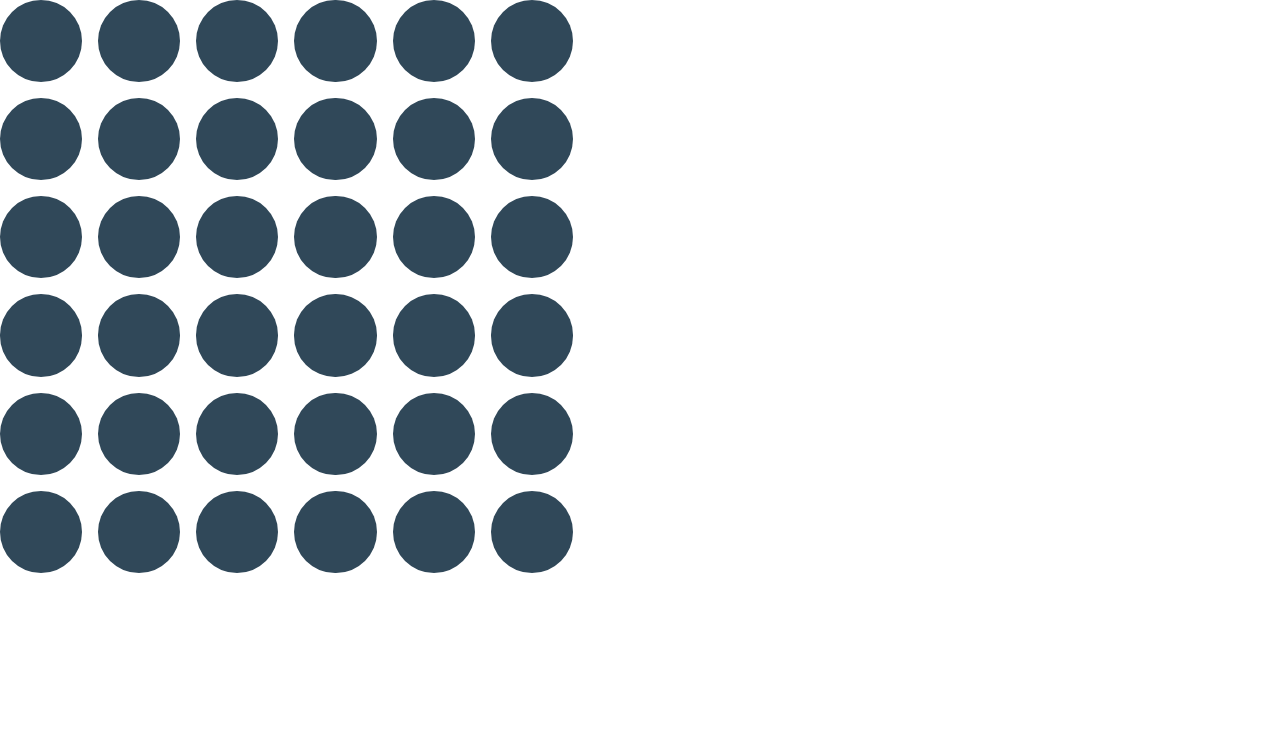
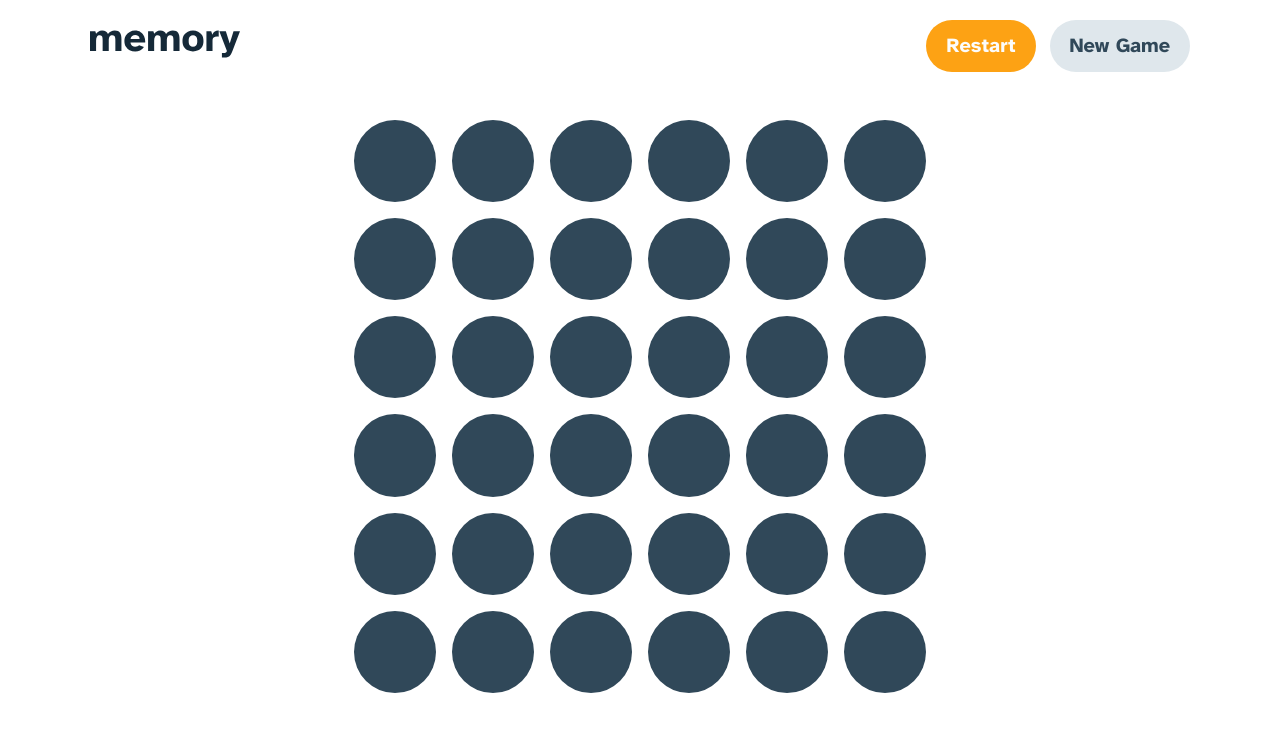
Before and after one commit to DmitryMuzalev/memory-game, a React (Vite) app: page / in a window 1280 px wide. Shown: the top 732 px of the page. Built offline with nearby package versions, Linux system fonts and the light colour scheme.

Commit message:
Add GameHeader and Button

```diff
--- a/src/App.jsx
+++ b/src/App.jsx
@@ -3,6 +3,7 @@ import data from "./data";
 import { Card } from "./components/Card/Card";
 import { shuffleCards } from "./utils/shuffle-algorithm";
 import { useEffect, useState } from "react";
+import { GameHeader } from "./components/GameHeader/GameHeader";
 
 function App() {
   const [cards, setCards] = useState([]);
@@ -12,7 +13,8 @@ function App() {
   }, []);
 
   return (
-    <div>
+    <div className="app">
+      <GameHeader />
       <div className="gameArea">
         {cards.map((item, index) => (
           <Card key={index} {...item} />
--- /dev/null
+++ b/src/components/Button/Button.jsx
@@ -0,0 +1,16 @@
+import { clsx } from "clsx";
+import styles from "./Button.module.scss";
+
+function Button({ children, cb = () => {}, type = "default" }) {
+  const stylesForButton = clsx(
+    styles.button,
+    type === "default" && styles.buttonDefault,
+    type === "primary" && styles.buttonPrimary
+  );
+  return (
+    <button className={stylesForButton} onClick={cb}>
+      {children}
+    </button>
+  );
+}
+export { Button };
--- /dev/null
+++ b/src/components/Button/Button.module.scss
@@ -0,0 +1,28 @@
+.button {
+  border: none;
+  font-family: inherit;
+  font-weight: 700;
+  line-height: 1;
+  font-size: 1.25rem;
+  padding: 0.8em 1em;
+  border-radius: 1.3em;
+  text-transform: capitalize;
+  background-color: transparent;
+  transition: all 0.3s;
+
+  &Primary {
+    background-color: var(--c-yellow-1);
+    color: var(--c-white-1);
+    &:hover {
+      background-color: var(--c-yellow-2);
+    }
+  }
+  &Default {
+    background-color: var(--c-blue-6);
+    color: var(--c-blue-2);
+    &:hover {
+      background-color: var(--c-blue-3);
+      color: var(--c-white-1);
+    }
+  }
+}
--- /dev/null
+++ b/src/components/GameHeader/GameHeader.jsx
@@ -0,0 +1,16 @@
+import { Button } from "../Button/Button";
+import { Logo } from "../Logo/Logo";
+import styles from "./GameHeader.module.scss";
+
+function GameHeader() {
+  return (
+    <header className={styles.gameHeader}>
+      <Logo />
+      <div className={styles.gameHeaderBtns}>
+        <Button type="primary">restart</Button>
+        <Button type="default">new game</Button>
+      </div>
+    </header>
+  );
+}
+export { GameHeader };
--- /dev/null
+++ b/src/components/GameHeader/GameHeader.module.scss
@@ -0,0 +1,10 @@
+.gameHeader {
+  width: 100%;
+  display: flex;
+  align-items: center;
+  justify-content: space-between;
+  &Btns {
+    display: flex;
+    gap: 0.875rem;
+  }
+}
--- /dev/null
+++ b/src/components/Logo/Logo.jsx
@@ -0,0 +1,15 @@
+import styles from "./Logo.module.scss";
+import darkLogo from "../../assets/images/logo-dark.svg";
+import lightLogo from "../../assets/images/logo-light.svg";
+
+function Logo({ mode = "dark" }) {
+  return (
+    <div className={styles.logo}>
+      <img
+        src={mode === "dark" ? darkLogo : lightLogo}
+        alt="Logo game Memory"
+      />
+    </div>
+  );
+}
+export { Logo };
--- /dev/null
+++ b/src/components/Logo/Logo.module.scss
@@ -0,0 +1,2 @@
+.logo {
+}
--- a/src/index.scss
+++ b/src/index.scss
@@ -34,6 +34,16 @@ button {
   cursor: pointer;
 }
 
+.app {
+  display: flex;
+  flex-direction: column;
+  align-items: center;
+  gap: 3rem;
+  margin: 0 auto;
+  width: 1140px;
+  padding: 20px;
+}
+
 .gameArea {
   width: 573px;
   height: 573px;
```
Also changed, not shown: plan.txt (added).
